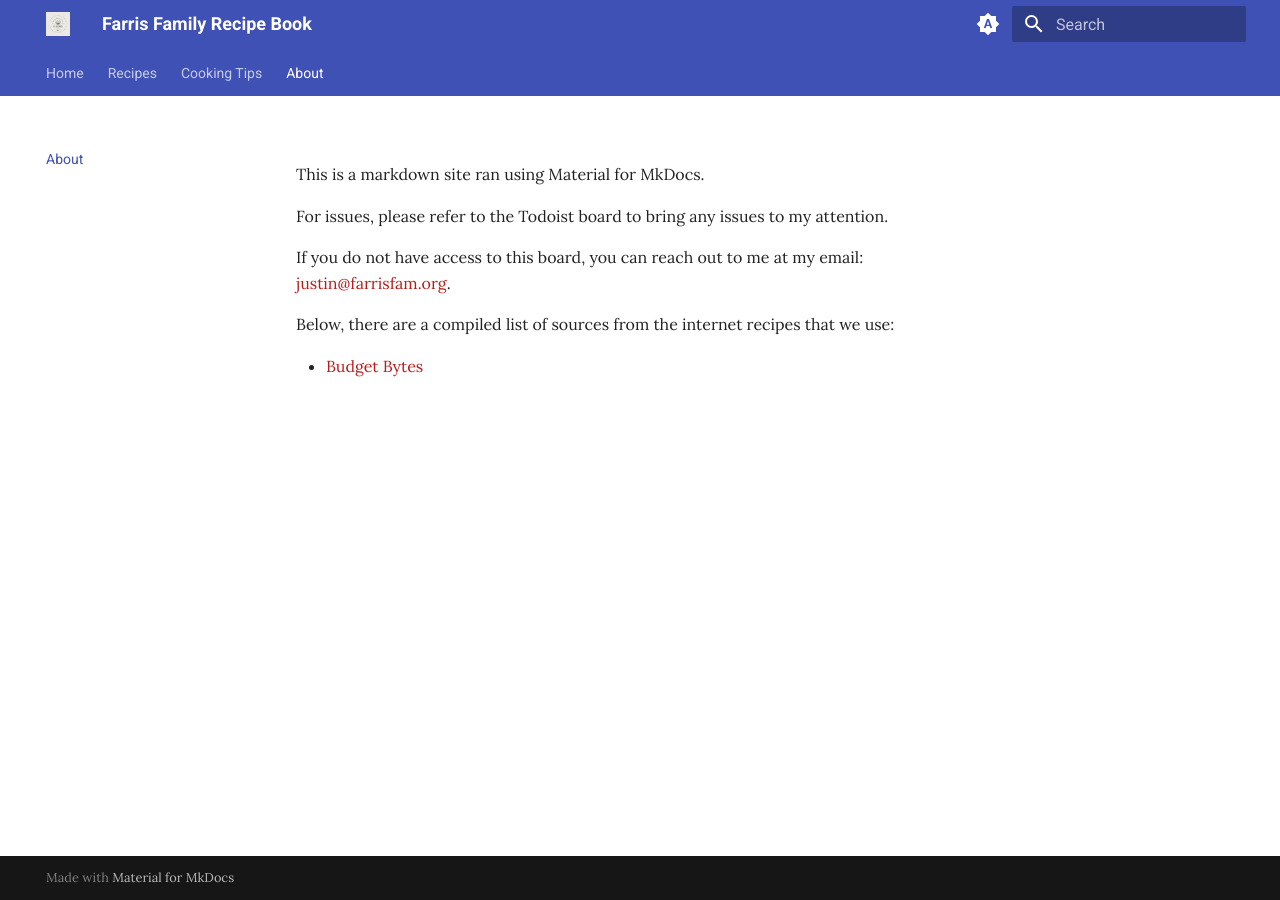
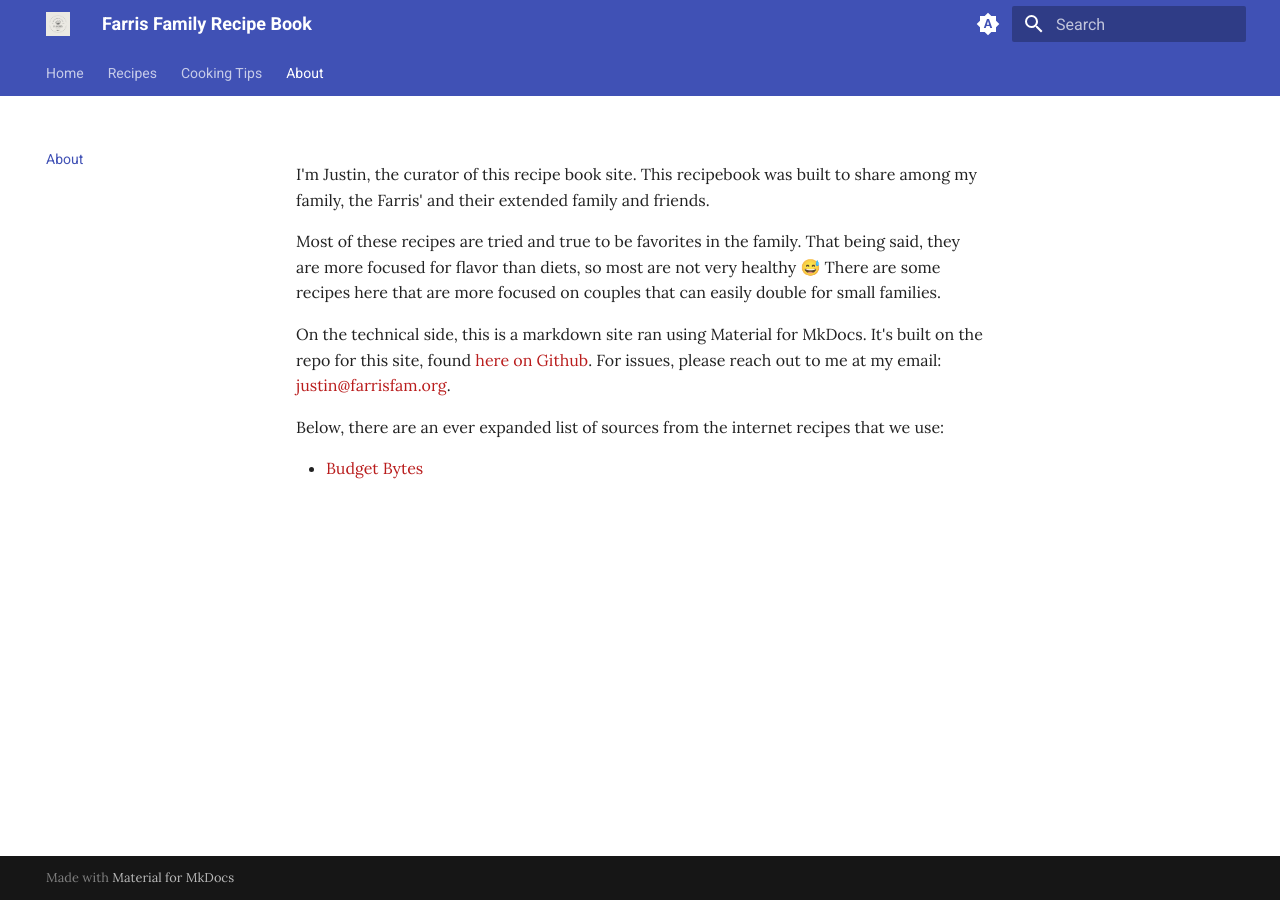
Before and after one commit to Flabbyaxe272/recipebook, an MkDocs documentation site: the page built from docs/about.md, in a window 1280 px wide. Built offline with MkDocs 1.6.1 and Material for MkDocs 9.7.7, drawn with Linux system fonts in a browser that asks for light colours.

Commit message:
update: about/README pages  - about page updated to make more sense  - README to include details of building the site locally

```diff
--- a/docs/about.md
+++ b/docs/about.md
@@ -1,11 +1,19 @@
 # About
 
-This is a markdown site ran using Material for MkDocs.
+I'm Justin, the curator of this recipe book site.
+This recipebook was built to share among my family, the Farris' and their
+extended family and friends.
 
-For issues, please refer to the Todoist board to bring any issues to my attention.
+Most of these recipes are tried and true to be favorites in the family.
+That being said, they are more focused for flavor than diets, so most
+are not very healthy 😅 There are some recipes here that are more focused
+on couples that can easily double for small families.
 
-If you do not have access to this board, you can reach out to me at my email: [justin@farrisfam.org](mailto:justin@farrisfam.org).
+On the technical side, this is a markdown site ran using Material for MkDocs.
+It's built on the repo for this site, found [here on Github](https://github.com/Flabbyaxe272/recipebook).
+For issues, please reach out to me at my email: [justin@farrisfam.org](mailto:justin@farrisfam.org).
 
-Below, there are a compiled list of sources from the internet recipes that we use:
+Below, there are an ever expanded list of sources from the internet recipes
+that we use:
 
 - [Budget Bytes](https://www.budgetbytes.com)
```
Also changed, not shown: README.md (+82 -8 lines), docs/recipes/apple-biscuits-tang-sauce.md (+2 -1 lines), docs/recipes/baked-steak.md (+6 -2 lines), docs/recipes/wassom-chickaladas.md (+6 -3 lines).
